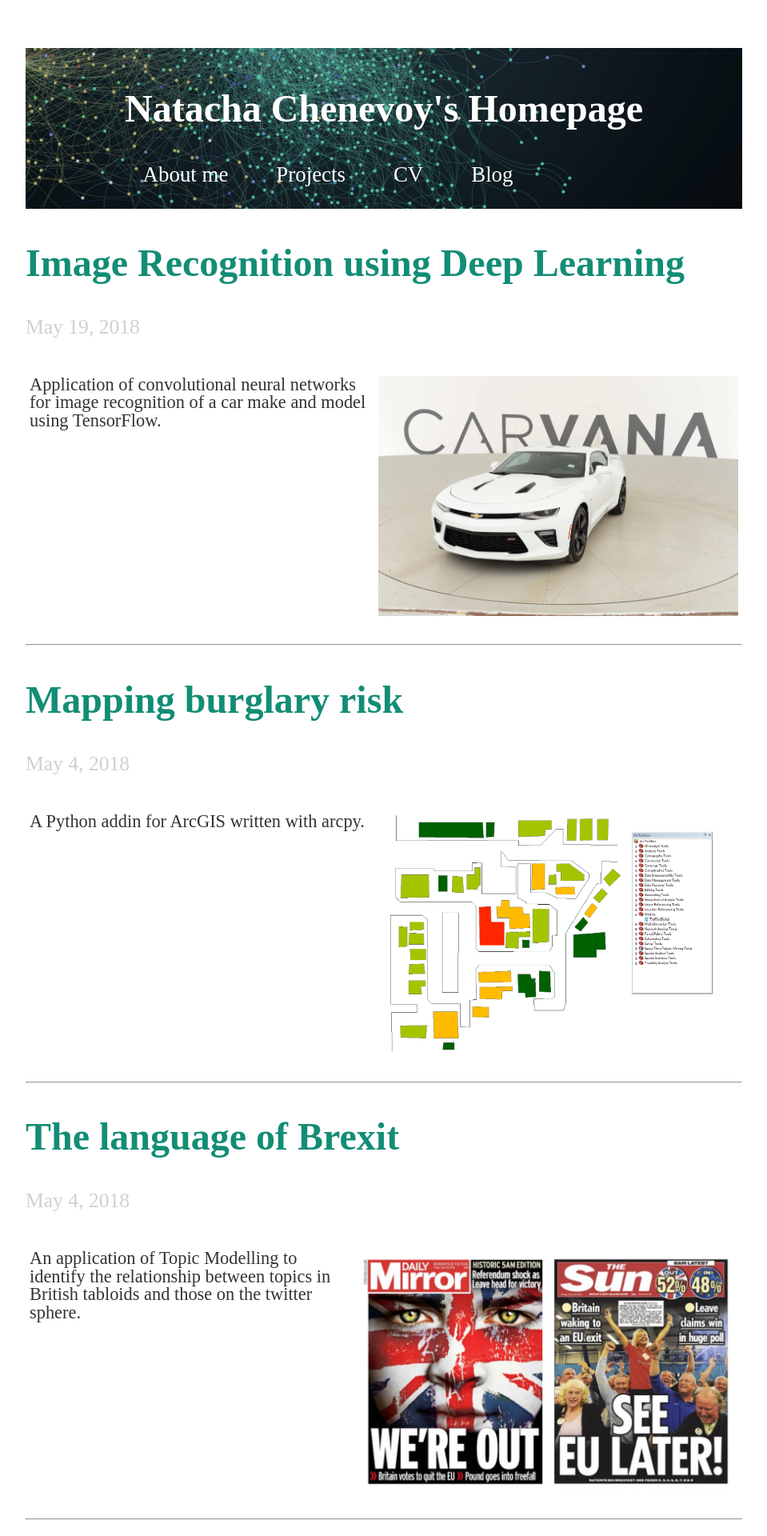
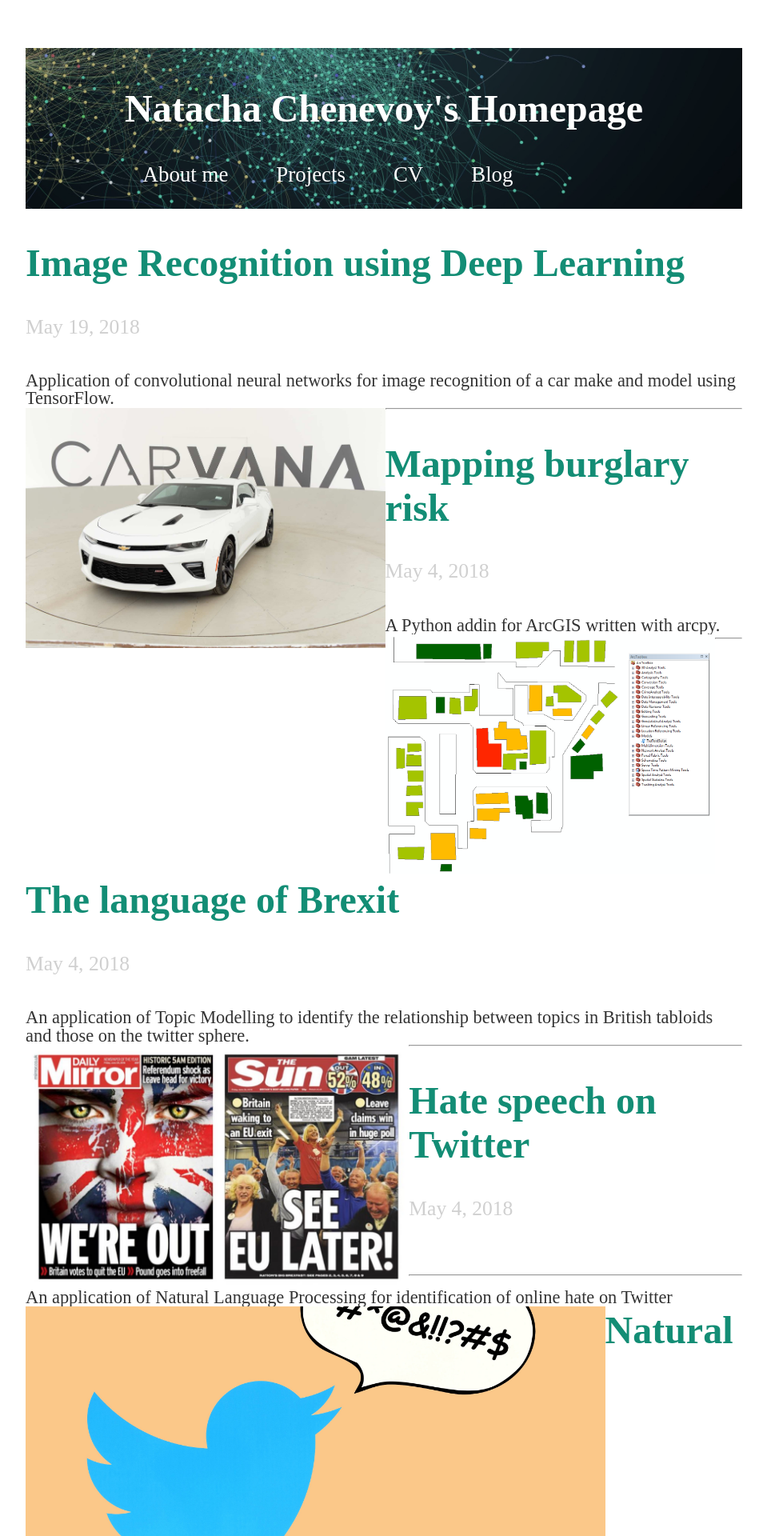
Before and after one commit to mednche/mednche.github.io, a Jekyll site: the page built from projects.html, in a window 1280 px wide. Shown: the top 1920 px of the page at 80% size, without its empty margins (160-1119 px from the left). Built offline with Jekyll 4.4.1, drawn with Linux system fonts in a browser that asks for light colours.

Commit message:
Update main.css

```diff
--- a/css/main.css
+++ b/css/main.css
@@ -55,12 +55,10 @@
     font-size: 1.4em;
     line-height: 1em;
     color: #333;
-    display: flex;
 }
 
 .column {
-  flex: 50%;
-  padding: 5px;
+  float:left;
 }
 
 
```
